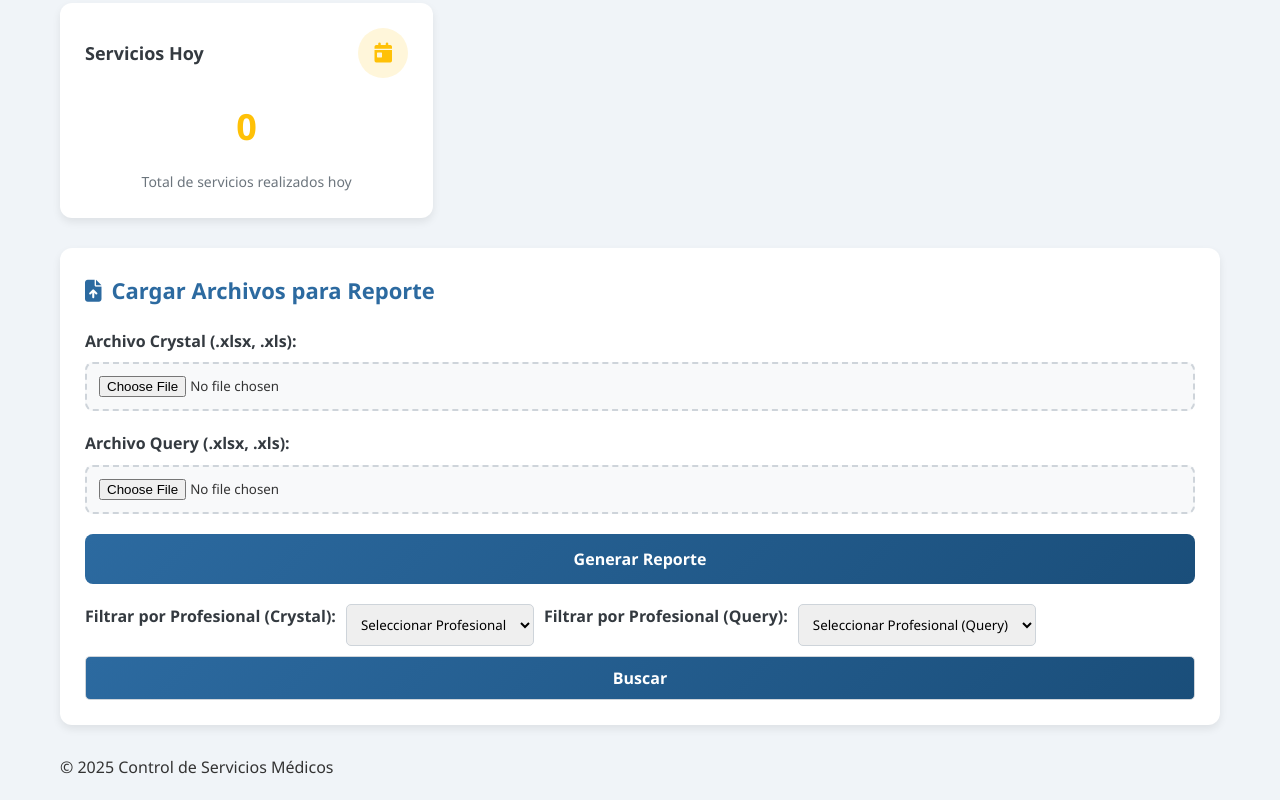
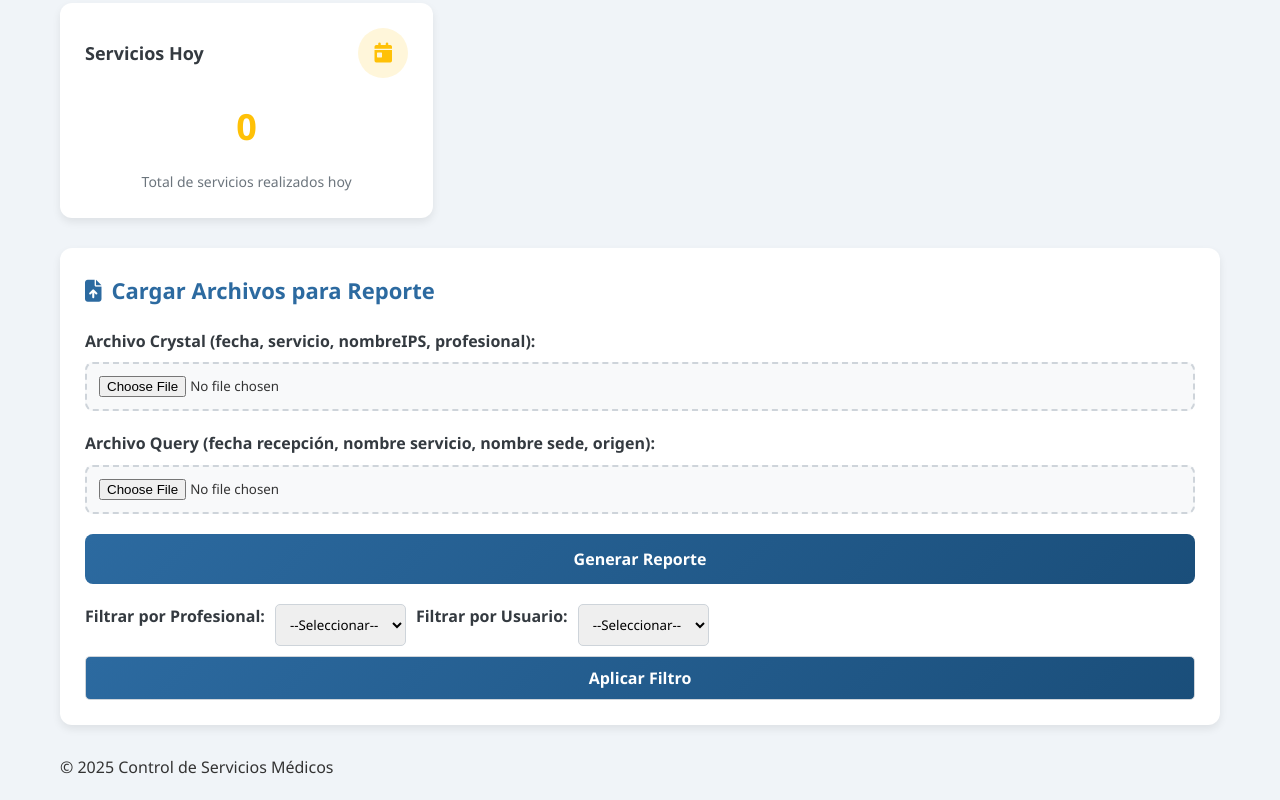
Before and after one commit to Gobo-AndresH/servicios_medicos, a plain HTML site: page templates/index.html in a window 1280 px wide. Shown: the part 387-1187 px from the top of the page. Drawn offline with Linux system fonts and the light colour scheme.

Commit message:
Update index.html

```diff
--- a/templates/index.html
+++ b/templates/index.html
@@ -3,7 +3,7 @@
 <head>
     <meta charset="UTF-8">
     <meta name="viewport" content="width=device-width, initial-scale=1.0">
-    <meta name="theme-color" content="#007bff">
+    <meta name="theme-color" content="#2c6aa0">
     <link rel="manifest" href="/static/manifest.json">
     <link rel="apple-touch-icon" href="/static/icon-192.png">
     <link rel="icon" href="/static/favicon.ico">
@@ -15,7 +15,7 @@
 <div class="container">
     <header>
         <h1><i class="fas fa-stethoscope"></i> Control de Servicios Médicos</h1>
-            <p class="subtitle">Sistema de registro para filtrado por profesional</p>
+        <p class="subtitle">Sistema de registro y seguimiento de servicios</p>
     </header>
 
     <div class="dashboard">
@@ -27,7 +27,6 @@
             <div class="value value-total">0</div>
             <div class="card-footer">Registros totales en el sistema</div>
         </div>
-
         <div class="card">
             <div class="card-header">
                 <div class="card-title">Urgencias</div>
@@ -36,7 +35,6 @@
             <div class="value value-urgencias">0</div>
             <div class="card-footer">Servicios de urgencias hoy</div>
         </div>
-
         <div class="card">
             <div class="card-header">
                 <div class="card-title">Medicina General</div>
@@ -45,7 +43,6 @@
             <div class="value value-general">0</div>
             <div class="card-footer">Servicios de medicina general</div>
         </div>
-
         <div class="card">
             <div class="card-header">
                 <div class="card-title">Servicios Hoy</div>
@@ -60,27 +57,22 @@
         <h2 class="section-title"><i class="fas fa-file-upload"></i> Cargar Archivos para Reporte</h2>
         <form id="uploadForm">
             <div class="form-group">
-                    <label for="crystalFile">Archivo Crystal (.xlsx, .xls):</label>
-                    <input type="file" class="file-input" id="crystalFile" name="crystal_file" accept=".xlsx,.xls" required>
+                <label for="crystalFile">Archivo Crystal (fecha, servicio, nombreIPS, profesional):</label>
+                <input type="file" class="file-input" id="crystalFile" name="crystal_file" accept=".csv,.xlsx,.xls" required>
             </div>
             <div class="form-group">
-                    <label for="queryFile">Archivo Query (.xlsx, .xls):</label>
-                    <input type="file" class="file-input" id="queryFile" name="query_file" accept=".xlsx,.xls" required>
+                <label for="queryFile">Archivo Query (fecha recepción, nombre servicio, nombre sede, origen):</label>
+                <input type="file" class="file-input" id="queryFile" name="query_file" accept=".csv,.xlsx,.xls" required>
             </div>
             <button type="submit" class="btn">Generar Reporte</button>
         </form>
 
-            <div class="filter-section">
-                <label for="professional-filter">Filtrar por Profesional (Crystal):</label>
-                <select id="professional-filter">
-                    <option value="">Seleccionar Profesional</option>
-                </select>
-
-                <label for="user-filter">Filtrar por Profesional (Query):</label>
-                <select id="user-filter">
-                    <option value="">Seleccionar Profesional (Query)</option>
-                </select>
-                <button id="search-button" class="btn">Buscar</button>
+        <div class="filter-section" style="margin-top:20px;">
+            <label for="filter-prof">Filtrar por Profesional:</label>
+            <select id="filter-prof"><option value="">--Seleccionar--</option></select>
+            <label for="filter-user">Filtrar por Usuario:</label>
+            <select id="filter-user"><option value="">--Seleccionar--</option></select>
+            <button id="filter-button" class="btn">Aplicar Filtro</button>
         </div>
 
         <div id="result" class="result"></div>
```
Lines whose indentation alone changed are shown as unchanged.
